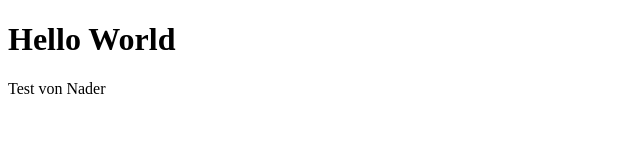
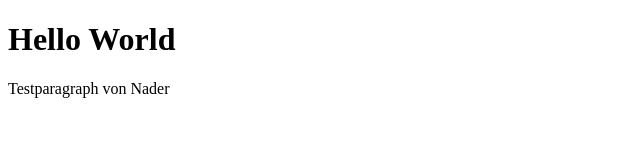
Before and after one commit to SanJunipero1/Test-Project, a plain HTML site: page Index.html in a window 1280 px wide. Shown: the full height of the page, 0-640 px from the left. Drawn offline with Linux system fonts and the light colour scheme.

```diff
--- a/Index.html
+++ b/Index.html
@@ -8,6 +8,6 @@
   </head>
   <body>
     <h1>Hello World</h1>
-    <p>Test von Nader</p>
+    <p>Testparagraph von Nader</p>
   </body>
 </html>
```
